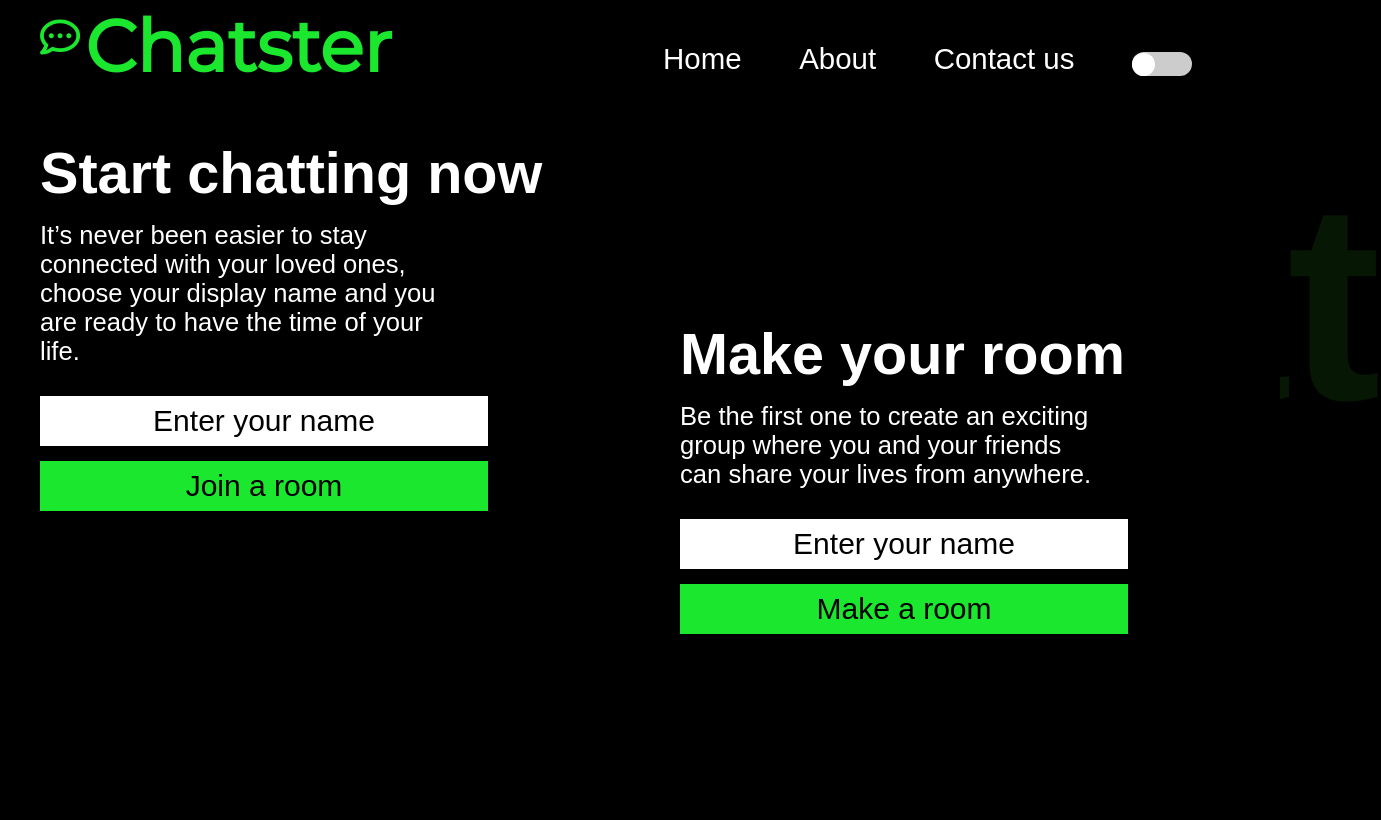
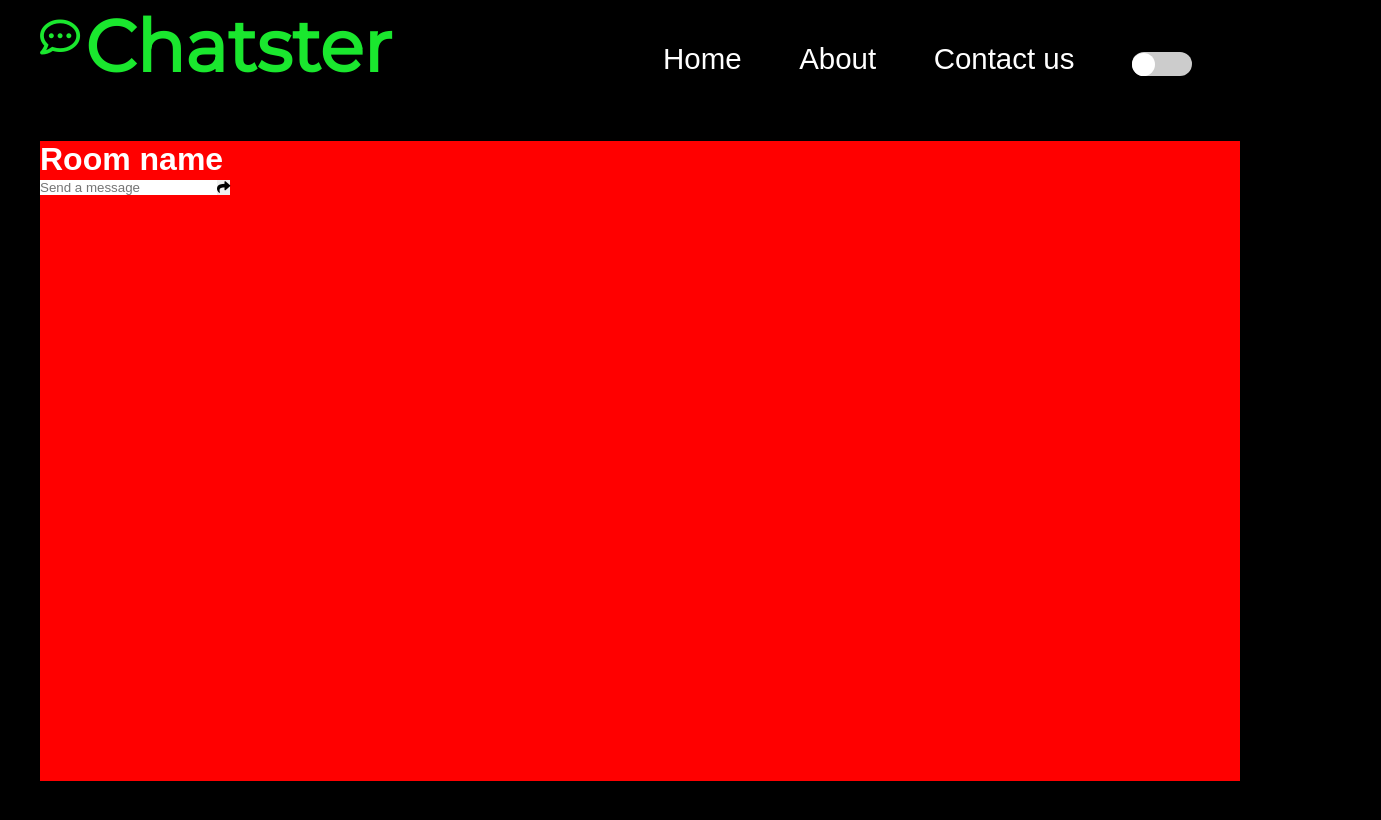
Before and after one commit to evan17gr/Chat-app, a React (Create React App) app in the folder frontend/: page /room in a window 1280 px wide. Shown: the top 820 px of the page, 1381 px wide, since content can reach past the window. Built offline with nearby package versions, Linux system fonts and the light colour scheme; the HTML template or start-up script is replaced by a standard one.

Commit message:
Added a room component

```diff
--- a/frontend/src/App.js
+++ b/frontend/src/App.js
@@ -3,6 +3,7 @@ import './sass/index.scss';
 import NavBar from './components/NavBar';
 import NavLogo from './components/NavLogo';
 import Home from './pages/Home';
+import Room from './pages/Room';
 import {
     BrowserRouter as Router,
     Switch,
@@ -27,7 +28,8 @@ function App() {
                     ></NavBar>
                 </div>
                 <Switch>
-                    <Route path="/" component={Home} />
+                    <Route path="/" component={Home} exact />
+                    <Route path="/room" component={Room} />
                 </Switch>
             </div>
         </Router>
--- /dev/null
+++ b/frontend/src/pages/Room.js
@@ -0,0 +1,37 @@
+import React from 'react';
+import '../sass/room.scss';
+
+const Room = () => {
+    return (
+        <div id="container">
+            <div id="tileDiv">
+                <h1>Room name</h1>
+            </div>
+            <div>
+                <div id="left">
+                    <div id="active-users"></div>
+                    <div id="users"></div>
+                </div>
+                <div id="right">
+                    <div id="messages">
+                        <div id="message-div">
+                            <p id="message"></p>
+                        </div>
+                        <p id="sent-by"></p>
+                    </div>
+                    <div>
+                        <input
+                            type="text"
+                            placeholder="Send a message"
+                        ></input>
+                        <button>
+                            <i className="fas fa-share"></i>
+                        </button>
+                    </div>
+                </div>
+            </div>
+        </div>
+    );
+};
+
+export default Room;
--- a/frontend/src/sass/home.scss
+++ b/frontend/src/sass/home.scss
@@ -3,6 +3,7 @@
 .container {
     display: flex;
     margin: 50px 0 0 0;
+    height: 70%;
     justify-content: center;
 
     @media screen and (max-width: 1024px) {
@@ -40,8 +41,18 @@
         margin-bottom: 5vw;
     }
 
+    @media screen and (max-width: 768px) {
+        padding-bottom: 10vw;
+    }
+
     @media screen and (max-width: 500px) {
         width: 90%;
+        padding-bottom: 15vw;
+    }
+
+    @media screen and (max-width: 410px) {
+        width: 90%;
+        padding-bottom: 20vw;
     }
 }
 
@@ -126,7 +137,7 @@
 
 .large-text {
     width: 50%;
-    height: 23%;
+    height: 18%;
     color: $darkgreen;
 
     @media screen and (max-width: 1024px) {
--- a/frontend/src/sass/index.scss
+++ b/frontend/src/sass/index.scss
@@ -7,21 +7,16 @@
     box-sizing: border-box;
 }
 
-html {
-    @media screen and (max-width: 1024px) {
-        overflow-x: hidden;
-    }
-}
-
 body {
     background-color: $primaryColor;
     color: $secondaryColor;
     font-family: sans-serif;
+    overflow-x: hidden;
     overflow-y: hidden;
-    overflow-x: hidden;
 
     @media screen and (max-width: 1024px) {
         overflow: visible;
+        overflow-x: hidden;
     }
 }
 
@@ -34,31 +29,17 @@ body {
     background-color: $secondaryColor;
     color: $primaryColor;
 
-    html {
-        background-color: $secondaryColor;
-    }
-
     .wholeNav {
         color: $primaryColor;
     }
 
-    .container {
-        .left-side {
-            .large-text {
-                .right {
-                    color: $darkgreen;
-                }
-            }
-        }
+    .right {
+        color: $darkgreen;
     }
 
     input {
         background-color: $primaryColor;
         color: $secondaryColor;
-
-        &::placeholder {
-            color: $secondaryColor;
-        }
     }
 
     .section {
@@ -86,6 +67,10 @@ body {
 .dark-theme {
     background-color: $primaryColor;
     color: $secondaryColor;
+
+    .right {
+        color: $darkgreen;
+    }
 }
 
 .wholeNav {
--- /dev/null
+++ b/frontend/src/sass/room.scss
@@ -0,0 +1,16 @@
+@import 'variables';
+
+#container {
+    background-color: red;
+    display: flex;
+    flex-direction: column;
+    height: 80vh;
+    margin: 4vw 40px;
+    overflow: visible;
+}
+
+#titleDiv {
+    h1 {
+        font-size: 6vw;
+    }
+}
```
Also changed, not shown: 1 other file (tests, documents, lock files or other folders).
